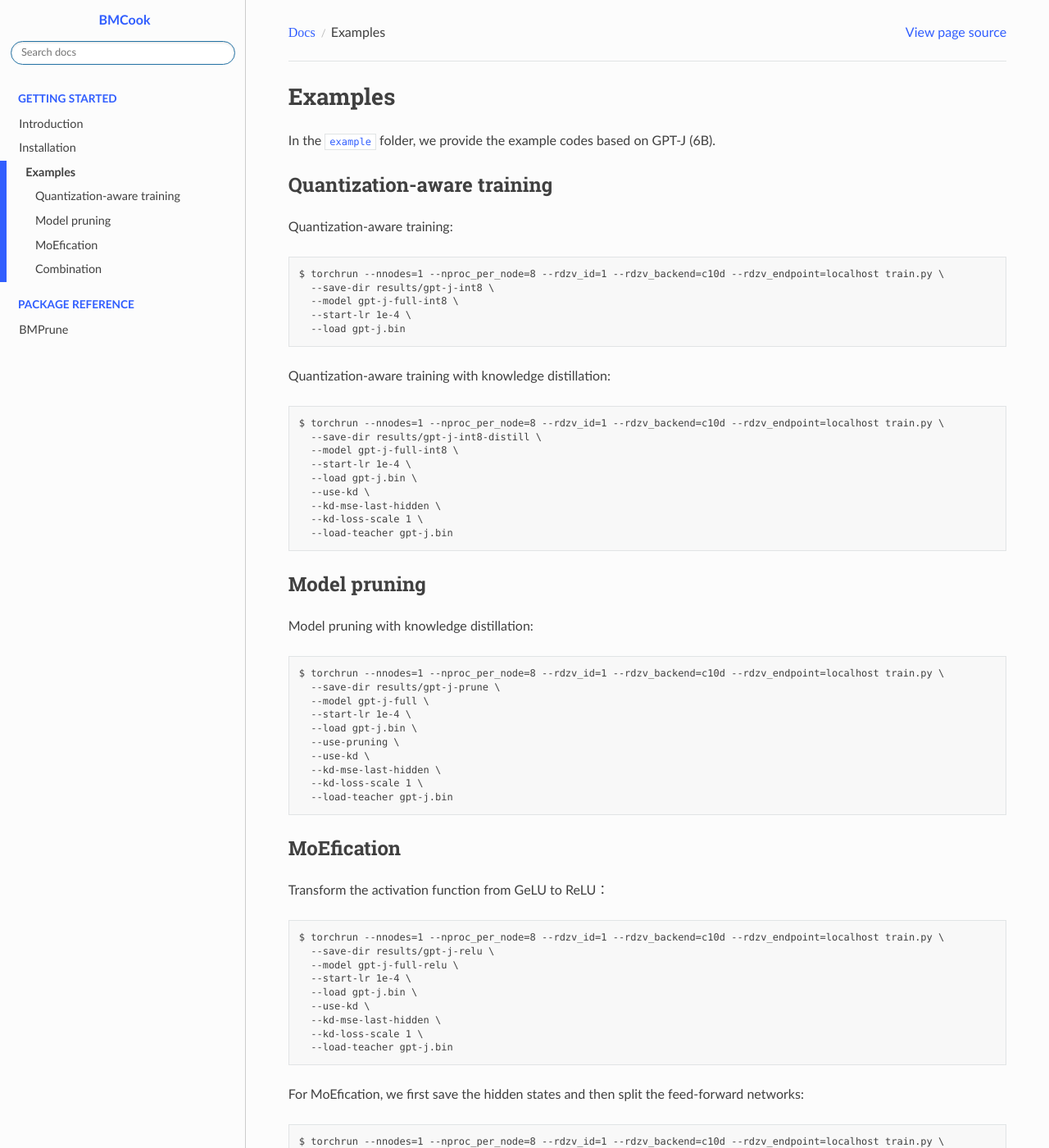
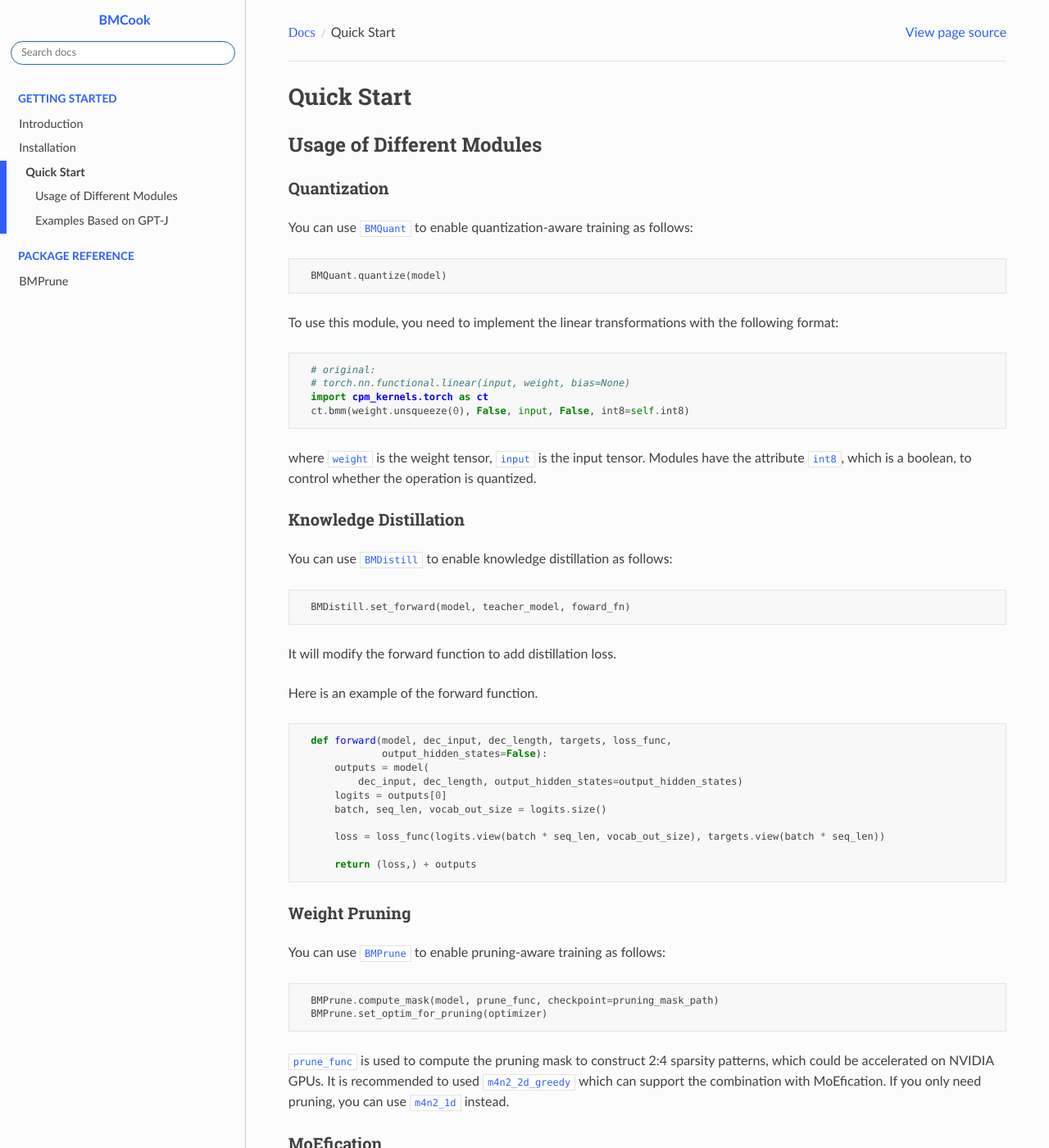
Before and after one commit to OpenBMB/BMCook, a Sphinx documentation site: the page built from docs/source/examples.md, in a window 1280 px wide and 1400 px high. Shown: the whole window at 82% size. Built offline with Sphinx 7.4.7 and the Read the Docs theme 2.0.0, drawn with Linux system fonts in a browser that asks for light colours; some of the changed text lies outside the part shown.

Commit message:
update the docs of quick start

````diff
--- a/docs/source/examples.md
+++ b/docs/source/examples.md
@@ -1,8 +1,77 @@
-# Examples
+# Quick Start
+
+## Usage of Different Modules
+
+### Quantization
+
+You can use `BMQuant` to enable quantization-aware training as follows:
+
+```
+  BMQuant.quantize(model)
+```
+
+To use this module, you need to implement the linear transformations with the following format:
+
+```
+  # original:
+  # torch.nn.functional.linear(input, weight, bias=None)
+  import cpm_kernels.torch as ct
+  ct.bmm(weight.unsqueeze(0), False, input, False, int8=self.int8)
+```
+
+where `weight` is the weight tensor, `input` is the input tensor. Modules have the attribute `int8`, which is a boolean, to control whether the operation is quantized.
+
+### Knowledge Distillation
+
+You can use `BMDistill` to enable knowledge distillation as follows:
+
+```
+  BMDistill.set_forward(model, teacher_model, foward_fn)
+```
+
+It will modify the forward function to add distillation loss.
+
+Here is an example of the forward function.
+
+```
+  def forward(model, dec_input, dec_length, targets, loss_func,
+              output_hidden_states=False):
+      outputs = model(
+          dec_input, dec_length, output_hidden_states=output_hidden_states)
+      logits = outputs[0]
+      batch, seq_len, vocab_out_size = logits.size()
+
+      loss = loss_func(logits.view(batch * seq_len, vocab_out_size), targets.view(batch * seq_len))
+
+      return (loss,) + outputs
+```
+
+### Weight Pruning
+
+You can use `BMPrune` to enable pruning-aware training as follows:
+
+```
+  BMPrune.compute_mask(model, prune_func, checkpoint=pruning_mask_path)
+  BMPrune.set_optim_for_pruning(optimizer)
+```
+
+`prune_func` is used to compute the pruning mask to construct 2:4 sparsity patterns, which could be accelerated on NVIDIA GPUs. It is recommended to used `m4n2_2d_greedy` which can support the combination with MoEfication. If you only need pruning, you can use `m4n2_1d` instead.
+
+### MoEfication
+
+You can use `BMMoE` to simulate the MoE operation based on the result of MoEfication as follows:
+
+```
+  BMMoE.moefy(model, num_expert, topk, checkpoint_path)
+```
+
+For more details, please refer to the API documentation.
+
+## Examples Based on GPT-J
 
 In the `example` folder, we provide the example codes based on GPT-J (6B).
 
-## Quantization-aware training
+### Quantization-aware training
 
 Quantization-aware training:
 
@@ -30,7 +99,7 @@
   --load-teacher gpt-j.bin
 ```
 
-## Model pruning
+### Model pruning
 
 Model pruning with knowledge distillation:
 
@@ -47,7 +116,7 @@
   --load-teacher gpt-j.bin
 ```
 
-## MoEfication
+### MoEfication
 
 Transform the activation function from GeLU to ReLU：
 
@@ -88,7 +157,7 @@
 
 Please refer to the repo of [MoEfication](https://github.com/thunlp/MoEfication) for more details.
 
-## Combination
+### Combination
 
 Furthermore, we combine different compression methods (Quantization, Pruning, and Knowledge Distillation):
 
````
Also changed, not shown: 2 other files.
